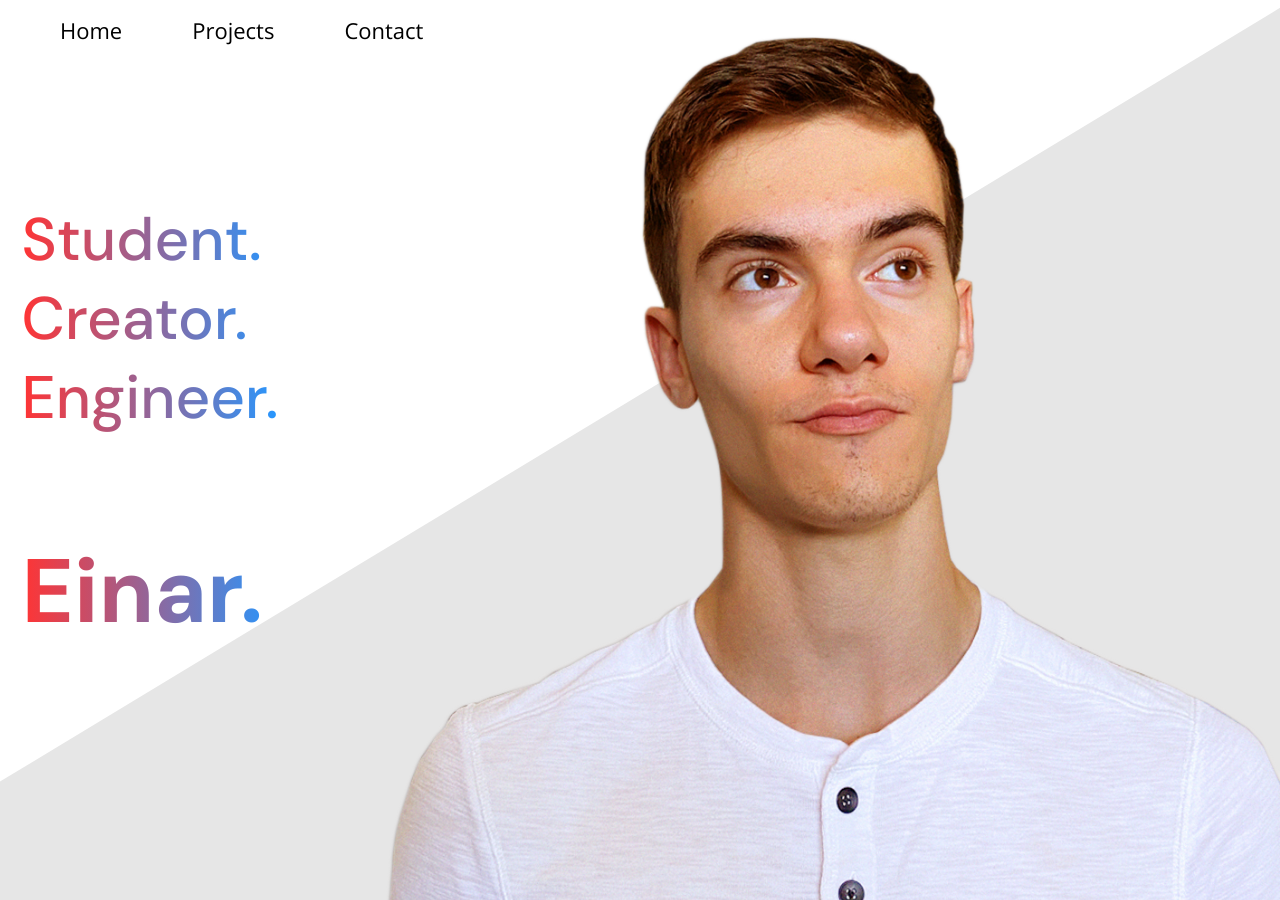
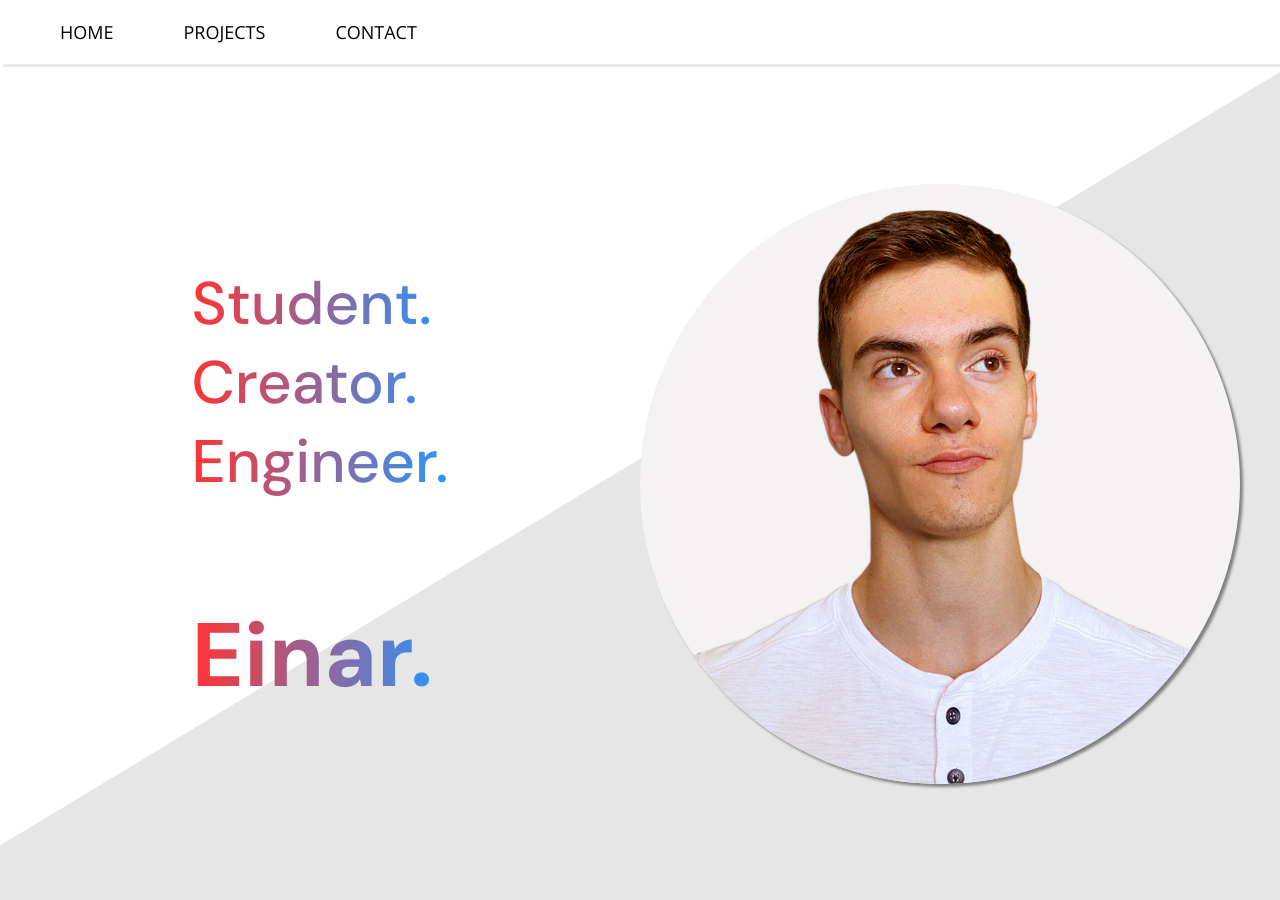
Before and after one commit to EinarBalan/EinarBalan.github.io, a Jekyll site: the page built from index.markdown, in a window 1280 px wide and 900 px high. Built offline with Jekyll 4.4.1, drawn with Linux system fonts in a browser that asks for light colours.

Commit message:
Updated home design

```diff
--- a/_includes/head.html
+++ b/_includes/head.html
@@ -2,8 +2,9 @@
     <meta name="viewport" content="width=device-width, initia-scale=1.0">
     <title>{% if page.title %}{{ page.title}} | {{site.title}}{% else %}{{ site.title | escape }}{% endif %}</title>
     <link rel="stylesheet" href="css/main.css" />
+    <link rel="icon" href="img/favicon.png" />
 
     <!-- fonts -->
-    <link href="https://fonts.googleapis.com/css2?family=Cabin:ital,wght@0,400;0,500;0,600;0,700;1,400;1,500;1,600;1,700&family=Open+Sans&display=swap&family=DM+Sans:wght@400;500;700&display=swap" rel="stylesheet">
+    <link href="https://fonts.googleapis.com/css2?family=Material+Icons&family=Cabin:ital,wght@0,400;0,500;0,600;0,700;1,400;1,500;1,600;1,700&family=Open+Sans&display=swap&family=DM+Sans:wght@400;500;700&display=swap" rel="stylesheet">
     <link rel="preconnect" href="https://fonts.gstatic.com">
 </head>
--- a/_includes/navbar.html
+++ b/_includes/navbar.html
@@ -1,5 +1,14 @@
 <div class="navbar">
-    <a href="#home">Home</a>
-    <a href="#home">Projects</a>
-    <a href="old/old.html">Contact</a>
+    <div class="navbar-item">
+        <a href="#home">HOME</a>
+    </div>
+
+    <div class="navbar-item">
+        <a href="#home">PROJECTS</a>
+    </div>
+
+    <div class="navbar-item">
+        <a href="old/old.html">CONTACT</a>
+    </div>
+
 </div>
--- a/_layouts/home.html
+++ b/_layouts/home.html
@@ -8,8 +8,11 @@ layout: default
             <div id="headline-text-large"> <span id="lowerheadline"> Einar.</span></div>
         </div>
     </div>
-    <img id="profile-picture" src="img/pfp.png"></img>
+    <div class="profile-picture-container">
+        <img id="profile-picture" src="img/pfp.png"></img>
+    </div>
 </div>
 
 
+
 <script src="script.js"></script>
--- a/_sass/home.scss
+++ b/_sass/home.scss
@@ -1,7 +1,6 @@
 #home {
     display: flex;
     flex-direction: row;
-    justify-content: flex-end;
     text-align: center;
     height: 100vh;
     background-image: url("../img/Home\ Background.svg");
@@ -17,11 +16,13 @@
     align-items: center;
     text-align: left;
     font-family: $header-font;
-    font-size: 60px;
+    font-size: $header-font-size;
     font-weight: 500;
     margin-top: 200px;
-    margin-right: 75px;
-    width: 300px;
+    width: 100%;
+    @media (min-width: $desktop-width) {
+        width: 50%;
+    }
     height: 450px;
 }
 #headline-text {
@@ -37,15 +38,32 @@
 #headline-text-large {
     font-weight: 800;
     font-size: 1.5em;
-    transition: .3s;
+    transition: 0.3s;
     -webkit-text-fill-color: transparent;
+}
 
+.profile-picture-container {
+    width: 0%;
+    @media (min-width: $desktop-width) {
+        width: 50%;
+    }
+    display: flex;
+    margin-top: 120px;
+    // justify-content: center;
+    // align-items: center;
 }
+
 #profile-picture {
-    display: inline;
-    object-fit: cover;
-    height: 100%;
-    width: 1000px;
+    display: none;
+    background-color: rgb(244, 242, 242);
+    @media (min-width: $desktop-width) {
+        display: inline;
+        // object-fit: cover;
+        width: 600px;
+        height: 600px;
+    }
+    border-radius: 50%;
+    box-shadow: 3px 3px 3px gray;
 }
 
 #headline-text-large:hover {
--- a/_sass/site.scss
+++ b/_sass/site.scss
@@ -8,28 +8,42 @@ body {
 }
 
 .navbar {
-    /* background-color: rgba(255, 255, 255, 0.385); */
+    background-color: white;
+    box-shadow: 3px 3px rgb(232, 232, 232);
     position: -webkit-sticky;
-    position: fixed;
+    position: sticky;
     top: 0;
     display: flex;
     flex-direction: row;
-    justify-content: flex-start;
+    justify-content: center;
+    @media (min-width: $desktop-width) {
+        justify-content: flex-start;
+
+    }
     width: 100%;
     font-family: sans-serif;
-    font-size: 22px;
-    padding-top: 15px;
+    font-size: $body-font-size;
     padding-left: 25px;
     font-family: $body-font;
 }
-.navbar a {
+
+.navbar-item {
+    display: flex;
+    align-items: center;
     margin-left: 35px;
     margin-right: 35px;
-    text-decoration: none;
-    color: black;
+    padding-top: 20px;
+    padding-bottom: 20px;
 }
-.navbar a:hover {
+
+.navbar-item:hover {
     background: $red-blue-gradient;
     -webkit-background-clip: text;
     -webkit-text-fill-color: transparent;
 }
+
+.navbar a {
+
+    text-decoration: none;
+    color: black;
+}
--- a/_sass/variables.scss
+++ b/_sass/variables.scss
@@ -4,4 +4,11 @@ $red-blue-gradient: -webkit-linear-gradient(left, #ff3434, #2697ff);
 
 //fonts
 $header-font: 'DM Sans', sans-serif;
+$header-font-size: 60px;
 $body-font: 'Open Sans', sans-serif;
+$body-font-size: 18px;
+
+
+//sizes
+$desktop-width: 1120px;
+$tablet-width: 850px;
```
Also changed, not shown: img/favicon.png (added).
